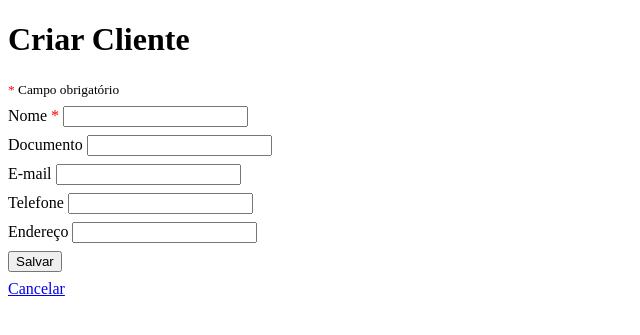
After one commit to marchieduardo/gerenciador-servicos, a Django app: page /clientes/novo/ in a window 1280 px wide. The commit adds this page. Shown: the top 335 px of the page, without its empty margins (0-640 px from the left). Run offline with Django 5.2, Linux system fonts and the light colour scheme.

Commit message:
feat(clientes): Adicionada tela de criação de cliente

```diff
--- /dev/null
+++ b/clientes/templates/criar_cliente.html
@@ -0,0 +1,61 @@
+<!DOCTYPE html>
+<html lang="pt-br">
+
+<head>
+    <meta charset="UTF-8">
+    <meta name="viewport" content="width=device-width, initial-scale=1.0">
+    <title>Criar Cliente</title>
+    <style>
+        .obrigatorio {
+            color: red;
+        }
+
+        form div {
+            margin: 8px 0px 8px 0px;
+        }
+    </style>
+</head>
+
+<body>
+    <h1>Criar Cliente</h1>
+
+    <small><span class="obrigatorio">*</span> Campo obrigatório</small>
+
+    <form method="post">
+        {% csrf_token %}
+
+        <div>
+            <label for="{{ form.nome.id_for_label }}">Nome <span class="obrigatorio">*</span></label>
+            {{ form.nome }}
+            {{ form.nome.errors }}
+        </div>
+        <div>
+            <label for="{{ form.documento.id_for_label }}">Documento</label>
+            {{ form.documento }}
+            {{ form.documento.errors }}
+        </div>
+        <div>
+            <label for="{{ form.email.id_for_label }}">E-mail</label>
+            {{ form.email }}
+            {{ form.email.errors }}
+        </div>
+        <div>
+            <label for="{{ form.telefone.id_for_label }}">Telefone</label>
+            {{ form.telefone }}
+            {{ form.telefone.errors }}
+        </div>
+        <div>
+            <label for="{{ form.endereco.id_for_label }}">Endereço</label>
+            {{ form.endereco }}
+            {{ form.endereco.errors }}
+        </div>
+
+        <div>
+            <button type="submit">Salvar</button>
+        </div>
+    </form>
+
+    <a href="{% url 'lista-clientes' %}">Cancelar</a>
+</body>
+
+</html>
--- a/clientes/templates/lista_clientes.html
+++ b/clientes/templates/lista_clientes.html
@@ -17,6 +17,8 @@
         <li>Nenhum cliente cadastrado.</li>
         {% endfor %}
     </ul>
+
+    <a href="{% url 'novo-cliente' %}">Novo Cliente</a>
 </body>
 
 </html>
--- a/clientes/urls.py
+++ b/clientes/urls.py
@@ -3,4 +3,5 @@ from . import views
 
 urlpatterns = [
     path('clientes/', views.ListaClientesView.as_view(), name='lista-clientes'),
+    path('clientes/novo/', views.CriarClienteView.as_view(), name='novo-cliente'),
 ]
--- a/clientes/views.py
+++ b/clientes/views.py
@@ -1,5 +1,5 @@
 from django.shortcuts import render
-from django.views.generic import ListView
+from django.views.generic import ListView, CreateView
 from .models import Cliente
 
 # Create your views here.
@@ -7,3 +7,10 @@ class ListaClientesView(ListView):
     model = Cliente
     template_name = 'lista_clientes.html'
     context_object_name = 'clientes'
+
+
+class CriarClienteView(CreateView):
+    model = Cliente
+    template_name = 'criar_cliente.html'
+    fields = '__all__'
+    success_url = '/clientes/'
```
